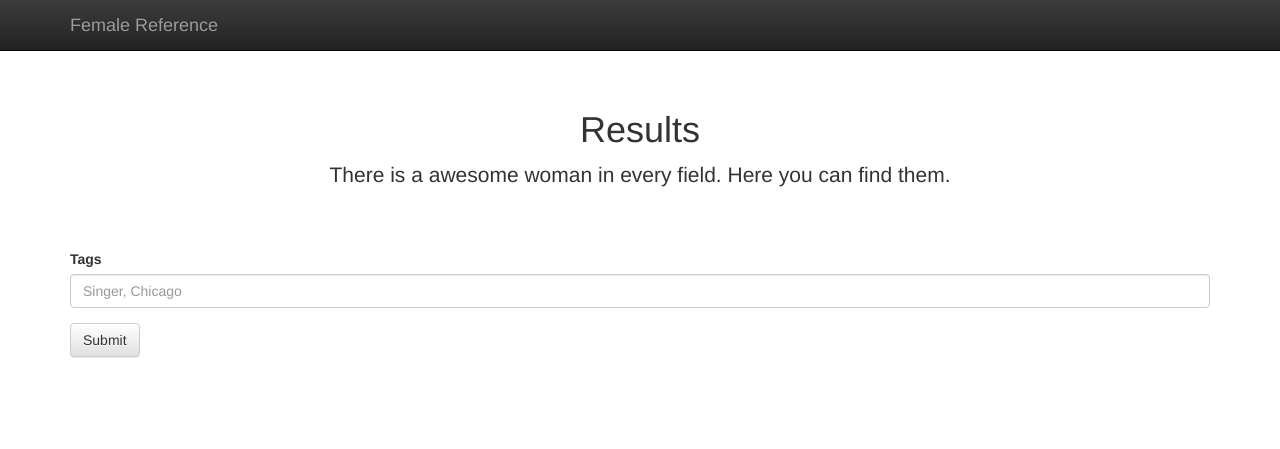
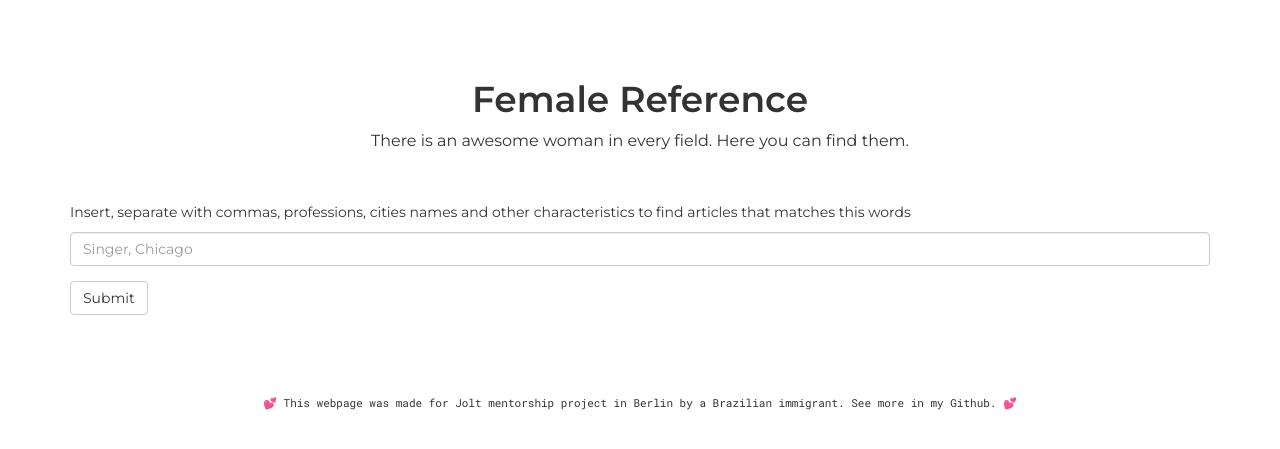
Before and after one commit to vihvs/female-wiki-web, a Django app: page /wiki/search/ in a window 1280 px wide. Shown: the top 449 px of the page. Run offline with Django 3.2, Linux system fonts and the light colour scheme; some libraries are stand-ins or nearby versions.

Commit message:
Design the Search page

```diff
--- /dev/null
+++ b/wiki/static/css/main.css
@@ -0,0 +1,24 @@
+body {
+    font-family: 'Montserrat', serif !important;
+    padding-top: 20px;
+}
+
+
+.title {
+    font-weight: 600;
+}
+
+.subtitle {
+    font-size: 16px
+}
+
+.footer {
+    font-family: 'Roboto Mono', monospace;
+    font-size: 11px;
+    text-align: center;
+}
+
+.starter-template {
+    padding: 40px 15px;
+    text-align: center;
+}
--- a/wiki/templates/wiki/search.html
+++ b/wiki/templates/wiki/search.html
@@ -1,3 +1,4 @@
+{% load static %}
 <!doctype html>
 <html lang="en">
 
@@ -16,52 +17,38 @@
           <script src="https://oss.maxcdn.com/respond/1.4.2/respond.min.js"></script>
         <![endif]-->
     <!-- Latest compiled and minified CSS -->
+    <link rel="stylesheet" href="{% static "/css/main.css" %}">
     <link rel="stylesheet" href="https://stackpath.bootstrapcdn.com/bootstrap/3.4.0/css/bootstrap.min.css" integrity="sha384-PmY9l28YgO4JwMKbTvgaS7XNZJ30MK9FAZjjzXtlqyZCqBY6X6bXIkM++IkyinN+"
         crossorigin="anonymous">
 
-    <!-- Optional theme -->
-    <link rel="stylesheet" href="https://stackpath.bootstrapcdn.com/bootstrap/3.4.0/css/bootstrap-theme.min.css"
-        integrity="sha384-jzngWsPS6op3fgRCDTESqrEJwRKck+CILhJVO5VvaAZCq8JYf8HsR/HPpBOOPZfR" crossorigin="anonymous">
+
+    <link rel="stylesheet" href="https://fonts.googleapis.com/css?family=Montserrat:400,600|Roboto+Mono">
 
     <!-- Latest compiled and minified JavaScript -->
     <script src="https://stackpath.bootstrapcdn.com/bootstrap/3.4.0/js/bootstrap.min.js" integrity="sha384-vhJnz1OVIdLktyixHY4Uk3OHEwdQqPppqYR8+5mjsauETgLOcEynD9oPHhhz18Nw"
         crossorigin="anonymous"></script>
-
-    <style type="text/css" media="screen">
-        body {
-            padding-top: 50px;
-        }
-
-        .starter-template {
-            padding: 40px 15px;
-            text-align: center;
-        }
-    </style>
 </head>
 
 <body>
-    <nav class="navbar navbar-inverse navbar-fixed-top">
-        <div class="container">
-            <div class="navbar-header">
-                <a class="navbar-brand" href="{% url 'search'%}">Female Reference</a>
-            </div>
-            <!--/.nav-collapse -->
-        </div>
-    </nav>
-
     <div class="container">
 
         <div class="starter-template">
-            <h1>Results</h1>
-            <p class="lead">There is a awesome woman in every field. Here you can find them.</p>
+            <h1 class="title">Female Reference</h1>
+            <p class="subtitle">There is an awesome woman in every field. Here you can find them.</p>
         </div>
         <form method="GET" action="{% url 'page-list'%}">
-                <div class="form-group">
-                  <label for="tags">Tags</label>
-                  <input type="text" class="form-control" id="tags" name="tags" placeholder="Singer, Chicago">
-                </div>
-                         <button type="submit" class="btn btn-default">Submit</button>
-              </form>
+            <div class="form-group">
+                <p>Insert, separate with commas, professions, cities names and other characteristics to find articles
+                    that matches this words</p>
+                <input type="text" class="form-control" id="tags" name="tags" placeholder="Singer, Chicago">
+            </div>
+            <button type="submit" class="btn btn-default">Submit</button>
+        </form>
+<br>
+<br>
+<br>
+<br>
+<p class="footer"> 💕 This webpage was made for Jolt mentorship project in Berlin by a Brazilian immigrant. See more in my Github. 💕</p>
 
 
 
@@ -74,7 +61,6 @@
     <script src="https://code.jquery.com/jquery-1.12.4.min.js" integrity="sha384-nvAa0+6Qg9clwYCGGPpDQLVpLNn0fRaROjHqs13t4Ggj3Ez50XnGQqc/r8MhnRDZ"
         crossorigin="anonymous"></script>
 
-
 </body>
 
 </html>
```
